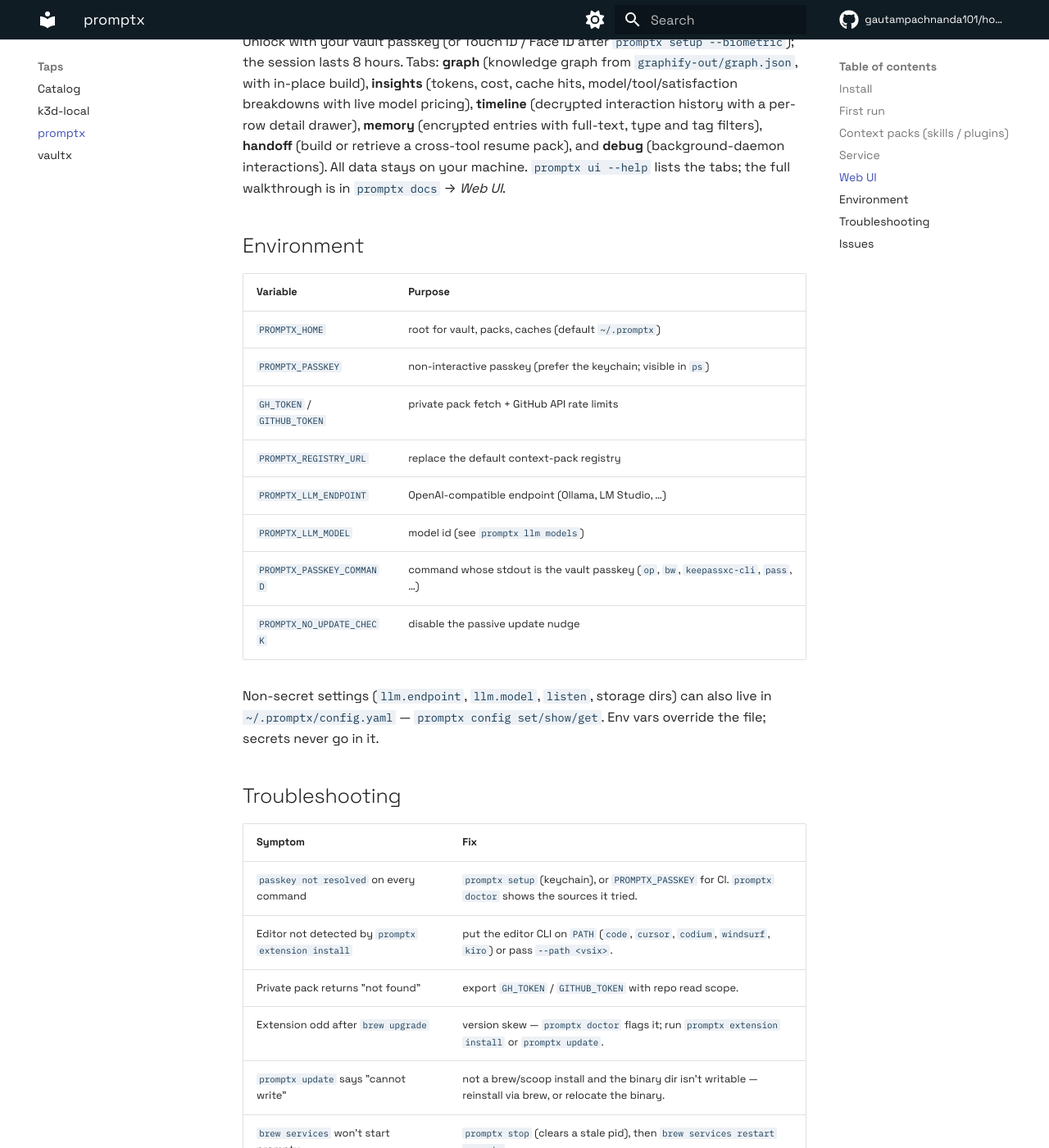
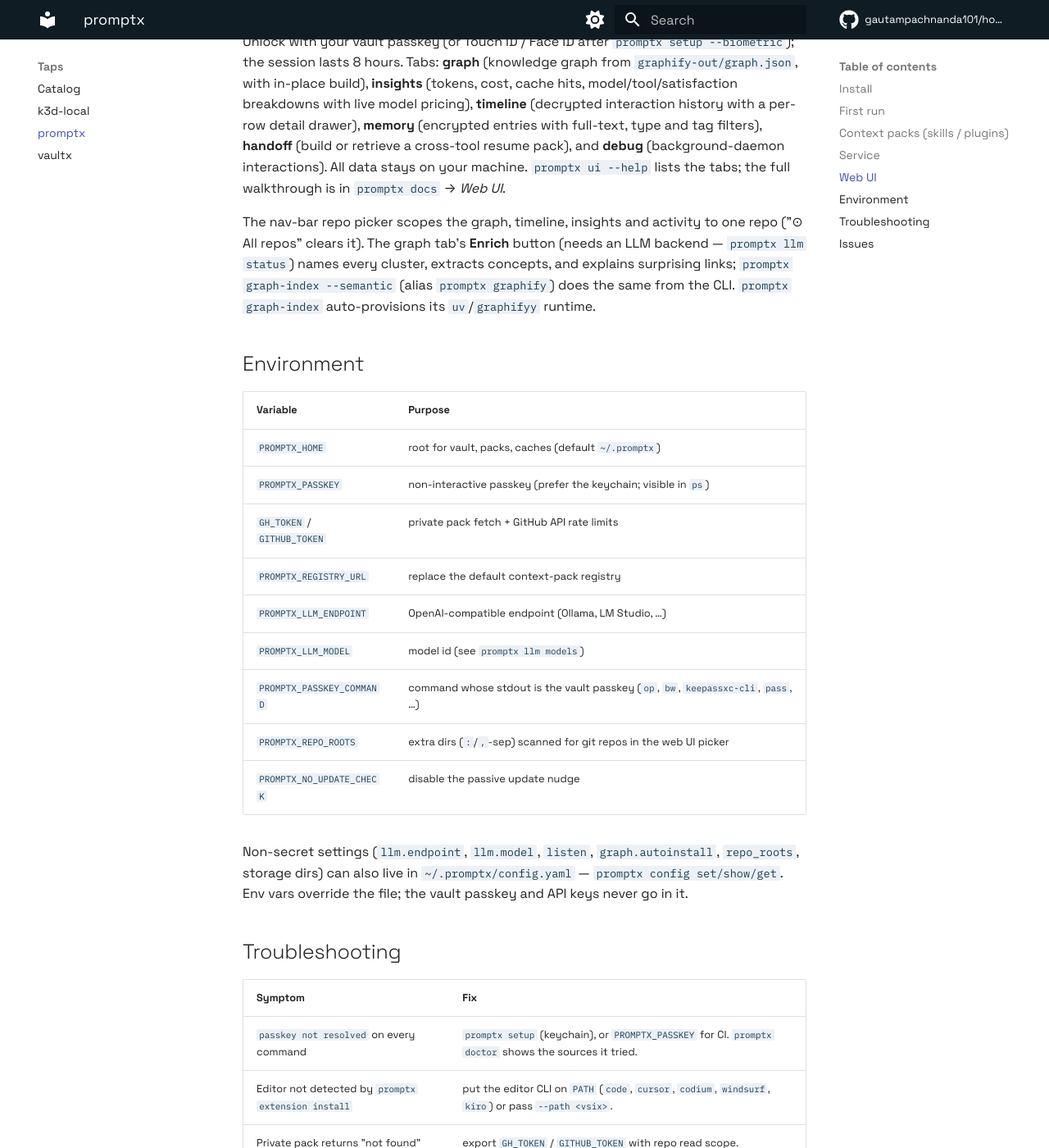
Before and after one commit to gautampachnanda101/homebrew-tap, an MkDocs documentation site: the page built from docs/taps/promptx.md, in a window 1280 px wide and 1400 px high, scrolled down 1707 px. Shown: the whole window at 82% size. Built offline with MkDocs 1.6.1 and Material for MkDocs 9.7.7, drawn with Linux system fonts in a browser that asks for light colours; comment, search, counter and statistics services are not loaded.

Commit message:
chore(promptx): update formula + docs for v0.8.0

```diff
--- a/docs/taps/promptx.md
+++ b/docs/taps/promptx.md
@@ -80,6 +80,13 @@ cache hits, model/tool/satisfaction breakdowns with live model pricing),
 interactions). All data stays on your machine. `promptx ui --help` lists the
 tabs; the full walkthrough is in `promptx docs` → *Web UI*.
 
+The nav-bar repo picker scopes the graph, timeline, insights and activity to one
+repo ("⊙ All repos" clears it). The graph tab's **Enrich** button (needs an LLM
+backend — `promptx llm status`) names every cluster, extracts concepts, and
+explains surprising links; `promptx graph-index --semantic` (alias
+`promptx graphify`) does the same from the CLI. `promptx graph-index`
+auto-provisions its `uv`/`graphifyy` runtime.
+
 ## Environment
 
 | Variable | Purpose |
@@ -91,11 +98,13 @@ tabs; the full walkthrough is in `promptx docs` → *Web UI*.
 | `PROMPTX_LLM_ENDPOINT` | OpenAI-compatible endpoint (Ollama, LM Studio, …) |
 | `PROMPTX_LLM_MODEL` | model id (see `promptx llm models`) |
 | `PROMPTX_PASSKEY_COMMAND` | command whose stdout is the vault passkey (`op`, `bw`, `keepassxc-cli`, `pass`, …) |
+| `PROMPTX_REPO_ROOTS` | extra dirs (`:`/`,`-sep) scanned for git repos in the web UI picker |
 | `PROMPTX_NO_UPDATE_CHECK` | disable the passive update nudge |
 
-Non-secret settings (`llm.endpoint`, `llm.model`, `listen`, storage dirs) can
-also live in `~/.promptx/config.yaml` — `promptx config set/show/get`. Env vars
-override the file; secrets never go in it.
+Non-secret settings (`llm.endpoint`, `llm.model`, `listen`, `graph.autoinstall`,
+`repo_roots`, storage dirs) can also live in `~/.promptx/config.yaml` —
+`promptx config set/show/get`. Env vars override the file; the vault passkey and
+API keys never go in it.
 
 ## Troubleshooting
 
```
Also changed, not shown: 1 other file.
